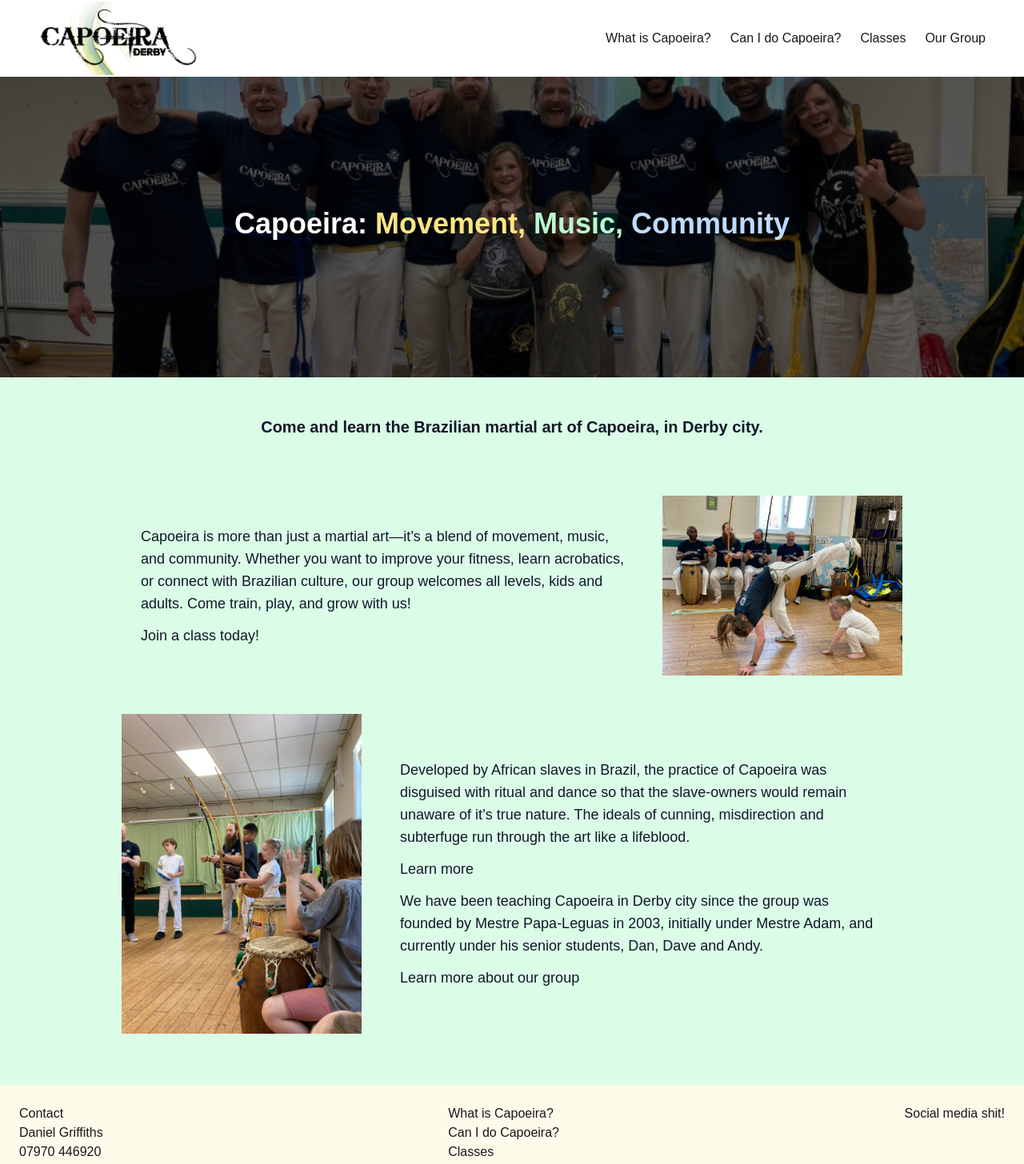
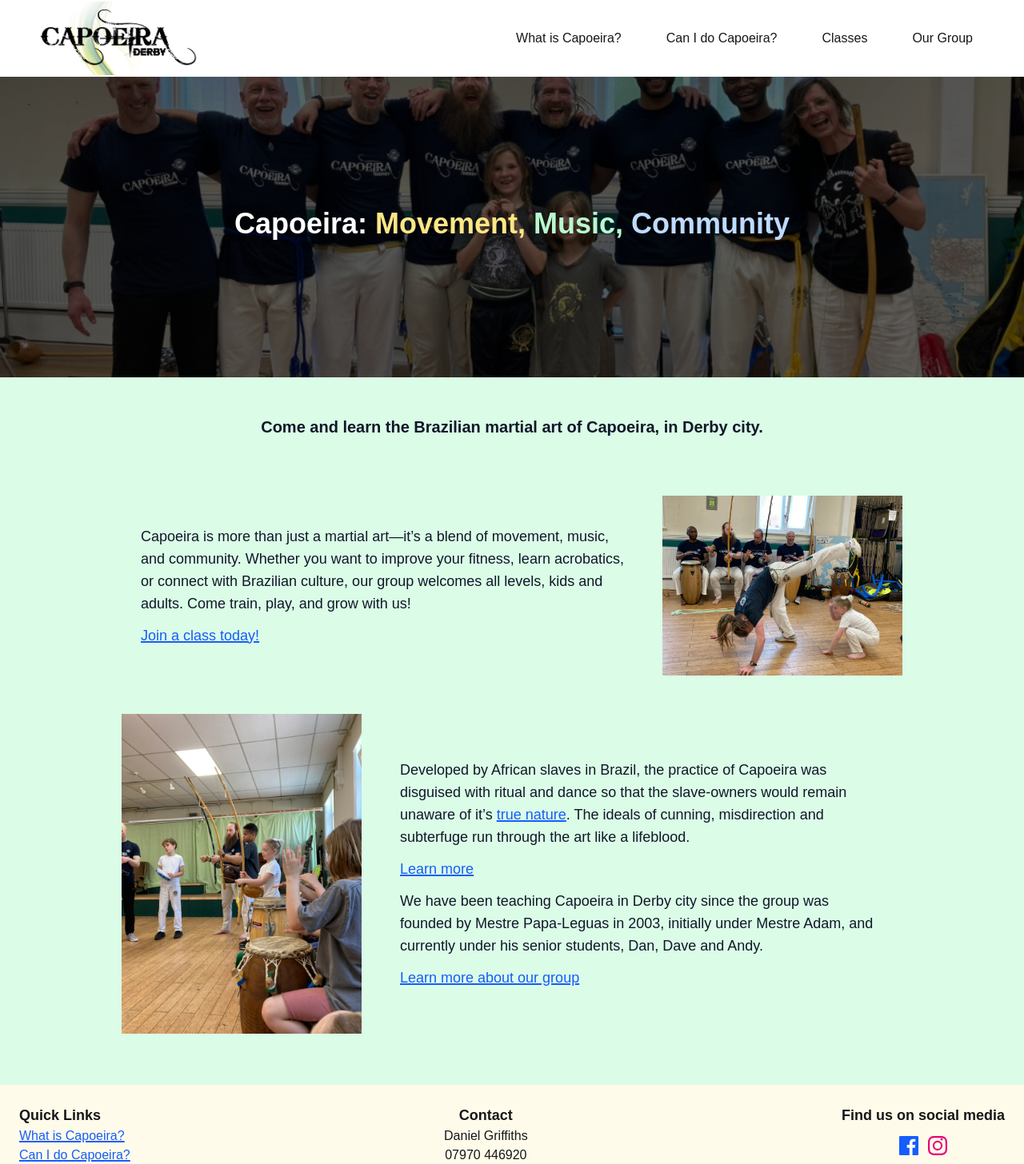
Before and after one commit to magpys/capoeira-derby, a Next.js app: page / in a window 1280 px wide. Shown: the top 1456 px of the page at 80% size. Built offline with nearby package versions, Linux system fonts and the light colour scheme.

Commit message:
abstract components, add icons and more images, add what is capoeira page

```diff
--- a/src/app/layout.tsx
+++ b/src/app/layout.tsx
@@ -2,6 +2,10 @@ import type { Metadata } from "next";
 import "./globals.css";
 import Image from "next/image";
 import Link from "next/link";
+import FacebookIcon from "@/components/FacebookIcon";
+import InstagramIcon from "@/components/InstagramIcon";
+import MenuItem from "@/components/MenuItem";
+import StyledLink from "@/components/StyledLink";
 
 export const metadata: Metadata = {
   title: "Capoeira Derby",
@@ -15,10 +19,10 @@ export default function RootLayout({
 }>) {
   return (
     <html lang="en">
-      <body
-        className={`antialiased min-h-screen`}
+      <body className={`antialiased min-h-screen`}>
+        <header
+          className={`bg-white flex items-center justify-between p-12 gap-6 h-20 fixed z-10 w-screen`}
         >
-      <header className={`bg-white flex items-center justify-between p-12 gap-6 h-20 fixed z-10 w-screen`}>
           <Link href={"/"}>
             <Image
               src={`/Capoeira-derby-text-only.png`}
@@ -29,29 +33,45 @@ export default function RootLayout({
             />
           </Link>
           <div className={"flex flex-row justify-center gap-6"}>
-          <Link href={"/what-is-capoeira"}>What is Capoeira?</Link>
-          <Link href={"/can-i-do-capoeira"}>Can I do Capoeira?</Link>
-          <Link href={"/classes"}>Classes</Link>
-          <Link href={"/our-group"}>Our Group</Link>
+            <MenuItem href={"/what-is-capoeira"} title={"What is Capoeira?"} />
+            <MenuItem
+              href={"/can-i-do-capoeira"}
+              title={"Can I do Capoeira?"}
+            />
+            <MenuItem href={"/classes"} title={"Classes"} />
+            <MenuItem href={"/our-group"} title={"Our Group"} />
           </div>
         </header>
         <main className={"text-gray-900 pt-22 bg-green-100 pb-10"}>
           {children}
         </main>
-      <footer className={"flex w-screen bg-amber-50 justify-between p-6 gap-6"}>
-        <div className={"flex flex-col"}>
-          <p>Contact</p>
+        <footer
+          className={
+            "flex w-screen bg-amber-50 justify-between p-6 gap-6 items-start"
+          }
+        >
+          <div className={"flex flex-col justify-center"}>
+            <p className={"font-bold text-lg"}>Quick Links</p>
+            <StyledLink href={"/what-is-capoeira"}>
+              What is Capoeira?
+            </StyledLink>
+            <StyledLink href={"/can-i-do-capoeira"}>
+              Can I do Capoeira?
+            </StyledLink>
+            <StyledLink href={"/classes"}>Classes</StyledLink>
+            <StyledLink href={"/our-group"}>Our Group</StyledLink>
+          </div>
+          <div className={"flex flex-col justify-center items-center"}>
+            <p className={"font-bold text-lg"}>Contact</p>
             <p>Daniel Griffiths</p>
             <p>07970 446920</p>
           </div>
-        <div className={"flex flex-col"}>
-          <Link href={"/what-is-capoeira"}>What is Capoeira?</Link>
-          <Link href={"/can-i-do-capoeira"}>Can I do Capoeira?</Link>
-          <Link href={"/classes"}>Classes</Link>
-          <Link href={"/our-group"}>Our Group</Link>
+          <div className={"flex flex-col justify-center items-center gap-3"}>
+            <p className={"font-bold text-lg"}>Find us on social media</p>
+            <div className={"flex gap-3"}>
+              <FacebookIcon />
+              <InstagramIcon />
             </div>
-        <div>
-          Social media shit!
           </div>
         </footer>
       </body>
--- a/src/app/page.tsx
+++ b/src/app/page.tsx
@@ -1,62 +1,75 @@
 import Image from "next/image";
-import Link from "next/link";
+import TitleBanner from "@/components/TitleBanner";
+import StyledLink from "@/components/StyledLink";
 
 export default function Home() {
   return (
     <>
-      <section
-        className="relative w-full h-96 bg-[url('/group-smiling.jpeg')] bg-cover bg-center bg-no-repeat"
-      >
-        <div className="absolute inset-0 bg-black/60 flex items-center justify-center p-6">
-          <h1 className="text-4xl font-bold text-white text-center">Capoeira:
-            <span className={"text-amber-200"}> Movement, </span>
-            <span className={"text-green-200"}>Music, </span>
-            <span className={"text-blue-200"}>Community</span>
-          </h1>
-        </div>
-      </section>
+      <TitleBanner imageTitle={"group-smiling.jpeg"}>
+        <h1 className="text-4xl font-bold text-white text-center">
+          Capoeira:
+          <span className={"text-amber-200"}> Movement, </span>
+          <span className={"text-green-200"}>Music, </span>
+          <span className={"text-blue-200"}>Community</span>
+        </h1>
+      </TitleBanner>
       <section className="relative mx-auto max-w-5xl p-12 flex items-center justify-center">
-        <p className={"text-xl font-bold"}>Come and learn the Brazilian martial art of Capoeira, in Derby city.</p>
+        <p className={"text-xl font-bold"}>
+          Come and learn the Brazilian martial art of Capoeira, in Derby city.
+        </p>
       </section>
       <section className={"mx-auto max-w-5xl p-6 flex items-center gap-6"}>
         <div className="flex flex-col w-full gap-3 p-6 text-lg">
           <p>
-            Capoeira is more than just a martial art—it’s a blend of movement, music, and community.
-            Whether you want to improve your fitness, learn acrobatics, or connect with Brazilian culture,
-            our group welcomes all levels, kids and adults. Come train, play, and grow with us!
+            Capoeira is more than just a martial art—it’s a blend of movement,
+            music, and community. Whether you want to improve your fitness,
+            learn acrobatics, or connect with Brazilian culture, our group
+            welcomes all levels, kids and adults. Come train, play, and grow
+            with us!
           </p>
           <p>
-            <Link href={"/classes"}>Join a class today!</Link>
+            <StyledLink href={"/classes"}>Join a class today!</StyledLink>
           </p>
         </div>
         <Image
           src={"/adam-kicking.jpeg"}
-          alt={"A man on the ground kicking over the head of a small girl. A group of people watch, playing instruments."}
+          alt={
+            "A man on the ground kicking over the head of a small girl. A group of people watch, playing instruments."
+          }
           width={"300"}
-          height={"300"} />
+          height={"300"}
+        />
       </section>
       <section className="mx-auto max-w-5xl p-6 flex items-center gap-6">
         <Image
           src={"/batteria.jpeg"}
-          alt={"A group of musicians playing traditional Capoeira instruments with intent looks of concentration."}
+          alt={
+            "A group of musicians playing traditional Capoeira instruments with intent looks of concentration."
+          }
           width={"300"}
           height={"300"}
         />
         <div className="flex flex-col w-full gap-3 p-6 text-lg">
           <p>
-            Developed by African slaves in Brazil, the practice of Capoeira was disguised with ritual and dance
-            so that the slave-owners would remain unaware of it’s <Link href={"/what-is-capoeira"}>true nature</Link>.
-            The ideals of cunning, misdirection and subterfuge run through the art like a lifeblood.
+            Developed by African slaves in Brazil, the practice of Capoeira was
+            disguised with ritual and dance so that the slave-owners would
+            remain unaware of it’s{" "}
+            <StyledLink href={"/what-is-capoeira"}>true nature</StyledLink>. The
+            ideals of cunning, misdirection and subterfuge run through the art
+            like a lifeblood.
           </p>
           <p>
-            <Link href={"/what-is-capoeira"}>Learn more</Link>
+            <StyledLink href={"/what-is-capoeira"}>Learn more</StyledLink>
           </p>
           <p>
-            We have been teaching Capoeira in Derby city since the group was founded by Mestre Papa-Leguas in 2003,
-            initially under Mestre Adam, and currently under his senior students, Dan, Dave and Andy.
+            We have been teaching Capoeira in Derby city since the group was
+            founded by Mestre Papa-Leguas in 2003, initially under Mestre Adam,
+            and currently under his senior students, Dan, Dave and Andy.
           </p>
           <p>
-            <Link href={"/our-group"}>Learn more about our group</Link>
+            <StyledLink href={"/our-group"}>
+              Learn more about our group
+            </StyledLink>
           </p>
         </div>
       </section>
--- a/src/app/what-is-capoeira/page.tsx
+++ b/src/app/what-is-capoeira/page.tsx
@@ -1,5 +1,67 @@
+import TitleBanner from "@/components/TitleBanner";
+import Image from "next/image";
+
 export default function WhatIsCapoeiraPage() {
   return (
-    <div>Coming soon!</div>
+    <>
+      <TitleBanner imageTitle={"rugendasroda.png"}>
+        <h1 className="text-4xl font-bold text-white text-center">
+          What is Capoeira?
+        </h1>
+      </TitleBanner>
+      <section className="mx-auto max-w-5xl p-12 flex gap-3 flex-col">
+        <p>
+          Developed by African slaves and their descendants in Brazil, Capoeira
+          eludes an easy definition and instead pulls the elements of dance,
+          game-play and martial art together. Practitioners are often
+          well-versed in each of these and teachers will adapt workshops and
+          training to cover some or all these aspects.
+        </p>
+        <p className={"font-bold text-xl"}>...a fight?</p>
+        <p>
+          Capoeira was born in the slaves’ living quarters, the poor
+          neighbourhoods and run-away communities in the 1800’s by those seeking
+          to fight for freedom and self-expression. When slavery ended, mass
+          migration brought this art of deception, trickery and fighting to the
+          cities where gangs clashed over limited resources and fought for
+          access to power and influence.
+        </p>
+        <div className={"flex flex-col justify-center items-center py-3"}>
+          <Image
+            src={"/laughing-roda.jpeg"}
+            alt={
+              "A man and child play capoeira while a group of musicians play and watch, laughing."
+            }
+            width={400}
+            height={400}
+          />
+        </div>
+        <p>
+          As a result, Capoeira was heavily restricted until the 1940’s. Finally
+          the Brazilian government acted to lift cultural barriers. Academies
+          teaching capoeira began to open. Like other martial arts students in
+          Capoeira now belong to schools, or groups, and wear uniforms and belts
+          showing their level of experience.
+        </p>
+        <p className={"font-bold text-xl"}>…a dance?</p>
+        <p>
+          Capoeira is an exchange of physical movements between two players –
+          one kicks high and the other ducks under, one sweeps low and the other
+          cartwheels over. Between these exchanges the dancers will move apart
+          executing backflips, cartwheels or maybe a handspin. The exchange
+          between the dancers is surrounded by a circle of clapping and singing
+          as onlookers await their turn. A group of musicians lead the music
+          which in turn dictates how fast the dance takes place.
+        </p>
+        <p className={"font-bold text-xl"}>…a game?</p>
+        <p>
+          In the exchange of kicks and movements there are feints and trips
+          designed to catch the other out. There are no winners; each player
+          seeks to test their own reactions and skill by nudging gently against
+          the limits of the opposing player. Played fast or slow, with humour or
+          cunning, all games begin and end in the same way; with a handshake.
+        </p>
+      </section>
+    </>
   );
 }
--- /dev/null
+++ b/src/components/FacebookIcon.tsx
@@ -0,0 +1,12 @@
+export default function FacebookIcon({ className = "w-6 h-6 text-blue-600" }) {
+  return (
+    <svg
+      className={className}
+      xmlns="http://www.w3.org/2000/svg"
+      viewBox="0 0 24 24"
+      fill="currentColor"
+    >
+      <path d="M22.675 0H1.325C.593 0 0 .593 0 1.325v21.351C0 23.407.593 24 1.325 24h11.495V14.706H9.69v-3.62h3.13V8.413c0-3.1 1.893-4.788 4.656-4.788 1.324 0 2.462.098 2.793.142v3.24h-1.916c-1.504 0-1.794.715-1.794 1.764v2.314h3.588l-.467 3.62h-3.121V24h6.126C23.407 24 24 23.407 24 22.675V1.325C24 .593 23.407 0 22.675 0z" />
+    </svg>
+  );
+}
--- /dev/null
+++ b/src/components/InstagramIcon.tsx
@@ -0,0 +1,12 @@
+export default function InstagramIcon({ className = "w-6 h-6 text-pink-600" }) {
+  return (
+    <svg
+      className={className}
+      xmlns="http://www.w3.org/2000/svg"
+      viewBox="0 0 24 24"
+      fill="currentColor"
+    >
+      <path d="M12 2.163c3.204 0 3.584.012 4.849.07 3.252.148 4.771 1.691 4.919 4.919.058 1.265.07 1.645.07 4.849s-.012 3.584-.07 4.849c-.148 3.225-1.664 4.771-4.919 4.919-1.265.058-1.645.07-4.849.07s-3.584-.012-4.849-.07c-3.225-.148-4.771-1.694-4.919-4.919-.058-1.265-.07-1.645-.07-4.849s.012-3.584.07-4.849c.148-3.225 1.694-4.771 4.919-4.919C8.416 2.175 8.796 2.163 12 2.163m0-2.163C8.741 0 8.332.012 7.052.07 3.091.25.25 3.091.07 7.052.012 8.332 0 8.741 0 12s.012 3.668.07 4.948C.25 20.909 3.091 23.75 7.052 23.93 8.332 23.988 8.741 24 12 24s3.668-.012 4.948-.07c3.961-.18 6.802-3.021 6.982-6.982.058-1.28.07-1.689.07-4.948s-.012-3.668-.07-4.948C23.75 3.091 20.909.25 16.948.07 15.668.012 15.259 0 12 0zM12 5.838a6.162 6.162 0 100 12.324 6.162 6.162 0 000-12.324zm0 10.162a4 4 0 110-8 4 4 0 010 8zm6.406-11.845a1.44 1.44 0 11-2.88 0 1.44 1.44 0 012.88 0z" />
+    </svg>
+  );
+}
--- /dev/null
+++ b/src/components/MenuItem.tsx
@@ -0,0 +1,29 @@
+"use client";
+import { useState } from "react";
+import Link from "next/link";
+
+export default function MenuItem({
+  title,
+  href,
+}: {
+  title: string;
+  href: string;
+}) {
+  const [hover, setHover] = useState(false);
+
+  return (
+    <Link
+      href={href}
+      className="relative px-4 py-2 transition-transform duration-300"
+      onMouseEnter={() => setHover(true)}
+      onMouseLeave={() => setHover(false)}
+    >
+      <span className="relative z-10">{title}</span>
+      <div
+        className={`absolute inset-0 -z-10 transition-all duration-300 rounded-lg ${
+          hover ? "bg-yellow-400 scale-105 shadow-lg" : "bg-transparent"
+        }`}
+      ></div>
+    </Link>
+  );
+}
--- /dev/null
+++ b/src/components/StyledLink.tsx
@@ -0,0 +1,18 @@
+import Link from "next/link";
+
+export default function StyledLink({
+  href,
+  children,
+}: {
+  href: string;
+  children: React.ReactNode;
+}) {
+  return (
+    <Link
+      href={href}
+      className="relative text-blue-600 underline decoration-2 hover:text-yellow-400"
+    >
+      {children}
+    </Link>
+  );
+}
--- /dev/null
+++ b/src/components/TitleBanner.tsx
@@ -0,0 +1,22 @@
+import { ReactNode } from "react";
+
+type TitleBannerProps = {
+  children: ReactNode;
+  imageTitle: string;
+};
+
+export default function TitleBanner({
+  children,
+  imageTitle,
+}: TitleBannerProps) {
+  return (
+    <section
+      className={`relative w-full h-96  bg-cover bg-center bg-no-repeat`}
+      style={{ backgroundImage: `url('/${imageTitle}')` }}
+    >
+      <div className="absolute inset-0 bg-black/60 flex items-center justify-center p-6">
+        {children}
+      </div>
+    </section>
+  );
+}
```
Also changed, not shown: public/laughing-roda.jpeg (added), 1 other file (tests, documents, lock files or other folders). Lines whose indentation alone changed are shown as unchanged.
